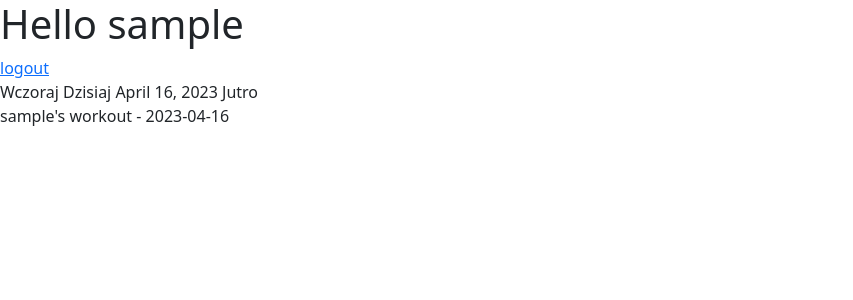
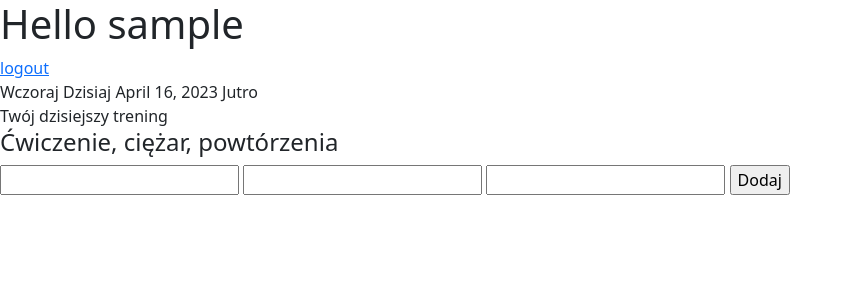
Before and after one commit to FranekSkr/workout_app, a Django app: page /client-panel/ in a window 1280 px wide. Shown: the top 300 px of the page, without its empty margins (0-853 px from the left). Run offline with Django 4.2, Linux system fonts and the light colour scheme; a user stored in the database is signed in; data comes from the database, SQL or seed files in the repository; tables that the repository leaves empty hold one stand-in row (values such as "Sample post").

Commit message:
login changes

```diff
--- a/project/backend/backend/main/admin.py
+++ b/project/backend/backend/main/admin.py
@@ -3,6 +3,4 @@ from django.contrib import admin
 from .models import Exercise, Workout
 
 # Register your models here.
-
 admin.site.register(Exercise)
-admin.site.register(Workout)
--- a/project/backend/backend/main/views.py
+++ b/project/backend/backend/main/views.py
@@ -39,6 +39,9 @@ def logout_user(request):
 @login_required(login_url="login")
 def clientPanel(request, *args, **kwargs):
 
+    if request.method == "POST":
+        exercise_name = request[""]
+
     user = User.objects.get(username=request.user.username)
     exercises = Exercise.objects.all()
     workouts = Workout.objects.filter(user=user)
@@ -55,7 +58,8 @@ def clientPanel(request, *args, **kwargs):
         "date": date.today(),
         "exercises": exercises,
         "workouts": workouts,
-        'today_workout': today_workout
+        'today_workout': today_workout,
+        "today_exercises": today_workout.exercises
     }
 
     return render(request, 'client-panel.html', context)
--- a/project/backend/backend/templates/client-panel.html
+++ b/project/backend/backend/templates/client-panel.html
@@ -13,7 +13,27 @@
     <h1>Hello {{user}}</h1><span><a href="/logout">logout</a></span><br>
     <span>Wczoraj</span> <span>Dzisiaj {{date}} </span><span>Jutro</span>
     <div>
-        {{today_workout}}
+        Twój dzisiejszy trening
+    </div>
+    <h4>Ćwiczenie, ciężar, powtórzenia</h4>
+    <form action="" method="POST">
+        {%csrf_token%}
+        <input type="text" name="exercise_name" list="exercises_list">
+        <datalist id="exercises_list">
+            {%for exercise in exercises%}
+            <option>{{exercise}}</option>
+            {%endfor%}
+        </datalist>
+        <input type="number" name="exercise_weight">
+        <input type="number" name="exercise_amount">
+        <input type="submit" value="Dodaj">
+    </form>
+    <div>
+        {% for exercise in today_exercises %}
+            {% for key, value in exercise.items %}
+                {{value}}
+            {%endfor%}
+        {%endfor%}
     </div>
 
 <script src="https://cdn.jsdelivr.net/npm/bootstrap@5.3.0-alpha3/dist/js/bootstrap.bundle.min.js" integrity="sha384-ENjdO4Dr2bkBIFxQpeoTz1HIcje39Wm4jDKdf19U8gI4ddQ3GYNS7NTKfAdVQSZe" crossorigin="anonymous"></script>
```
Also changed, not shown: 1 other file.
